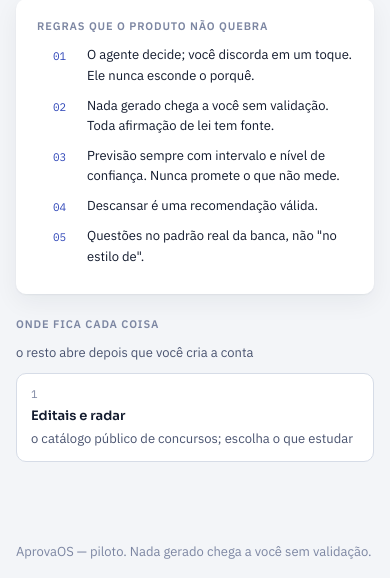
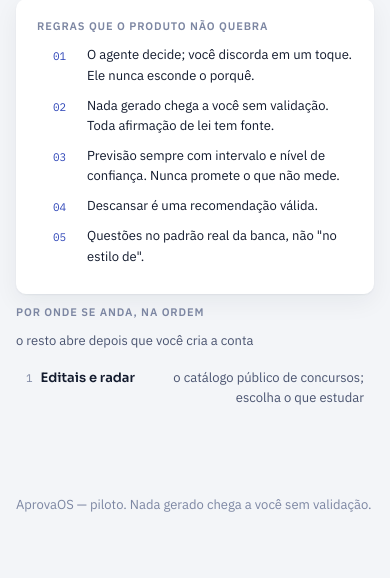
Before and after one commit to vlfcandido/aprovaos, a Python web app: template web/templates/inicio.html in a window 390 px wide. Shown: the part 724-1302 px from the top of the page. After the commit the page ends 1236 px from the top, so only its background shows below. Run offline with Jinja, Linux system fonts and the light colour scheme; the template is opened without the code that fills it, so the values that code supplies are empty.

Commit message:
feat(ui): a tela inteira passa a ser usada, e o âmbar volta a significar algo
Passada feita navegando o produto no Chrome, no monitor do dono (1920px) e nas
larguras de tablet (834px) e telefone (400px).

Largura: a caixa de conteúdo estava travada em 67.5rem. Medido no navegador, a
coluna disponível tem 1657px e a caixa ocupava 1344 — 313px de vazio à direita
de TODA tela. Teto agora é 110rem, que preenche o monitor dele e ainda segura
um ultrawide. O texto não acompanha a caixa: parágrafo e título mantêm medida
própria, senão a linha passa dos 80 caracteres.

Porta de entrada: as regras e os sete atalhos passam para a coluna da direita,
os atalhos viram lista densa em vez de sete cartões, e as duas colunas ocupam a
altura da tela. Cabe em uma tela, sem rolagem e sem vazio dos dois lados.

Hoje: duas colunas em tela larga — os blocos à esquerda, o contexto (situação,
porquê e check-in) fixo à direita. Antes a aluna rolava uma tela inteira de
contexto antes do primeiro bloco. Abaixo de 900px volta a empilhar.

Hierarquia: o alerta de atraso deixou de ser `.why`. O âmbar é a voz do agente
explicando uma decisão — é a assinatura do produto — e pintar alerta, porquê do
dia e porquê de cada bloco todos de âmbar fazia a tela gritar igual em três
lugares. O alerta virou cartão com selo.

Defeitos vistos ao navegar e corrigidos: o controle de energia quebrava letra
por letra na vertical ("E/x/a/u/s/t/a") na coluna estreita; o botão dizia
"Concluí"; item de edital com 60 palavras (o de Informática do TJ-PR lista sete
leis dentro do nome) virava título de bloco com três linhas — agora são duas,
com o texto inteiro no `title`; o intervalo da previsão saiu de dentro do
número e ganhou linha e rótulo; e "Padrões com suporte estatístico: 0" virou a
explicação de por que ainda não há nenhum.

scripts/checar.sh: 1241 passed, 6 skipped, verde.

Co-Authored-By: Claude Opus 5 (1M context) <noreply@anthropic.com>
Claude-Session: https://claude.ai/code/session_01WbZMcqzj5JVpLfF3R3MuqN

```diff
--- a/web/static/css/base.css
+++ b/web/static/css/base.css
@@ -160,7 +160,12 @@ a {
    de 23/09/2026). */
 .conteudo {
   width: 100%;
-  max-width: 67.5rem;
+  /* Medido no monitor do dono (1920px, 23/09/2026): a coluna de conteúdo tem 1657px e a caixa
+     estava travada em 1344px — 313px de sobra à direita em toda tela. O teto agora é 110rem
+     (1760px), que preenche esse monitor e ainda impede que um ultrawide estique a composição
+     sem limite. O texto **não** acompanha a caixa: parágrafo e cabeçalho têm medida própria
+     (`--medida-estreita`), senão a linha passaria dos 80 caracteres confortáveis de leitura. */
+  max-width: 110rem;
   padding: var(--espaco-7) var(--espaco-8) var(--espaco-16);
   display: flex;
   flex-direction: column;
@@ -957,6 +962,14 @@ kbd {
 .chart-previsao {
   margin: var(--espaco-3) 0 var(--espaco-4);
 }
+/* O `<svg>` é fluido e, numa tela de 1568px, esticava até ~380px de altura para desenhar dois
+   pontos e uma reta pontilhada — uma tela inteira de gráfico quase vazio (23/09/2026). Teto de
+   altura e proporção preservada. */
+.chart-curva svg,
+.chart-previsao svg {
+  max-height: 16rem;
+  width: 100%;
+}
 
 .form-reportar label {
   display: block;
--- a/web/static/css/componentes.css
+++ b/web/static/css/componentes.css
@@ -176,11 +176,18 @@
 .seg {
   display: inline-flex;
   align-self: start;
+  /* Sem `max-width` e sem encolher os rótulos, numa coluna estreita (o check-in ao lado dos
+     blocos, 23/09/2026) o flex espremia cada label até a palavra quebrar letra por letra:
+     "E/x/a/u/s/t/a" na vertical. Agora ele quebra em duas linhas de botões, que continua
+     legível. */
+  max-width: 100%;
+  flex-wrap: wrap;
   border: 1px solid var(--cor-linha);
   border-radius: 8px;
   overflow: hidden;
 }
 .seg > label {
+  white-space: nowrap;
   padding: 7px 14px;
   font-size: var(--texto-pequeno);
   font-weight: 500;
@@ -356,7 +363,38 @@ input[type="file"].entrada::file-selector-button:hover {
 
 /* ---- porta de entrada: herói, princípios e atalhos ------------------------------------------ */
 
-.hero { display: grid; grid-template-columns: 1.3fr 1fr; gap: var(--espaco-6); align-items: start; }
+/* A porta de entrada ocupa a tela: as duas colunas crescem até a altura disponível e
+   distribuem o que têm, em vez de empilhar no topo e deixar o pé da direita vazio (achado do
+   dono em 23/09/2026). Em tela baixa ou estreita o `min-height` sai do caminho e tudo volta a
+   ser fluxo normal. */
+.hero {
+  display: grid;
+  grid-template-columns: 1.25fr 0.95fr;
+  gap: var(--espaco-6);
+  align-items: stretch;
+}
+@media (min-width: 900px) and (min-height: 620px) {
+  .hero { min-height: calc(100dvh - var(--espaco-7) - var(--espaco-16)); }
+  .hero > .stack { justify-content: space-between; }
+}
+/* A coluna da direita carrega as regras E os atalhos: antes os atalhos vinham abaixo, em três
+   colunas, e a direita do herói ficava vazia da altura do cartão de regras para baixo. */
+.hero .tour { grid-template-columns: 1fr; gap: 6px; align-content: space-between; }
+/* Na coluna estreita do herói os sete atalhos são uma lista, não sete cartões: número, título e
+   explicação na mesma linha, sem moldura por item. Assim a porta de entrada cabe numa tela — o
+   pedido do dono em 23/09/2026 ("não precisar de rolagem"). */
+.hero .tour > a {
+  display: grid;
+  grid-template-columns: auto auto 1fr;
+  align-items: baseline;
+  gap: 8px;
+  border: 0;
+  background: none;
+  padding: 7px 10px;
+  border-radius: var(--raio-pequeno, 8px);
+}
+.hero .tour > a:hover { background: var(--cor-superficie); }
+.hero .tour > a .small { text-align: right; }
 .hero h1 { max-width: 18ch; }
 .hero .lead { font-size: var(--texto-medio); max-width: var(--medida-estreita); color: var(--cor-texto-2); }
 
@@ -467,3 +505,25 @@ table.editais td:first-child { white-space: normal; min-width: 220px; }
   .seg > label { padding-block: 12px; }
   .fchip { min-height: 2.25rem; }
 }
+
+/* O dia da aluna em duas colunas (23/09/2026): os blocos ocupam a coluna larga e o contexto
+   — situação, porquê do dia e check-in — fica ao lado, grudado no topo enquanto ela rola os
+   blocos. Empilha abaixo de 900px, com o contexto primeiro, que é a ordem de leitura no tablet
+   em retrato. */
+.dia { display: grid; grid-template-columns: 1fr; gap: var(--espaco-5-5); }
+.dia__contexto, .dia__blocos { min-width: 0; }
+@media (min-width: 900px) {
+  .dia { grid-template-columns: 1.45fr 0.9fr; align-items: start; }
+  .dia__blocos { order: 1; }
+  .dia__contexto { order: 2; position: sticky; top: var(--espaco-7); }
+}
+
+/* Item de edital vira título de bloco, e item de edital pode ter 60 palavras: o de Informática
+   do TJ-PR lista sete leis dentro do próprio nome. Duas linhas e reticências; o texto inteiro
+   fica no `title` e no "por quê" logo abaixo, então nada se perde. */
+.titulo-bloco {
+  display: -webkit-box;
+  -webkit-line-clamp: 2;
+  -webkit-box-orient: vertical;
+  overflow: hidden;
+}
--- a/web/templates/inicio.html
+++ b/web/templates/inicio.html
@@ -28,6 +28,7 @@
         {% endif %}
       </div>
     </div>
+    <div class="stack">
     <div class="card lift stack">
       <span class="eyebrow">Regras que o produto não quebra</span>
       <ol class="principles lista-limpa">
@@ -38,11 +39,13 @@
         <li><i>05</i><span>Questões no padrão real da banca, não "no estilo de".</span></li>
       </ol>
     </div>
-  </div>
 
+    {# A numeração aqui não é enfeite: é a ordem em que as telas se usam, e é o que a piloto
+       não descobriu sozinha no primeiro acesso (23/09/2026). Some quando o assistente da
+       ADR-0049 existir — aí a ordem é conduzida, não listada. -#}
     <div class="stack">
       <div class="row between">
-      <span class="eyebrow">Onde fica cada coisa</span>
+        <span class="eyebrow">Por onde se anda, na ordem</span>
         {% if not usuario_email %}
           <span class="small muted">o resto abre depois que você cria a conta</span>
         {% endif %}
@@ -59,4 +62,6 @@
       {% endif %}
       </div>
     </div>
+    </div>
+  </div>
 {% endblock %}
```
Also changed, not shown: web/templates/hoje/pagina.html (+19 -5 lines), web/templates/painel/pagina.html (+9 -4 lines). Lines whose indentation alone changed are shown as unchanged.
